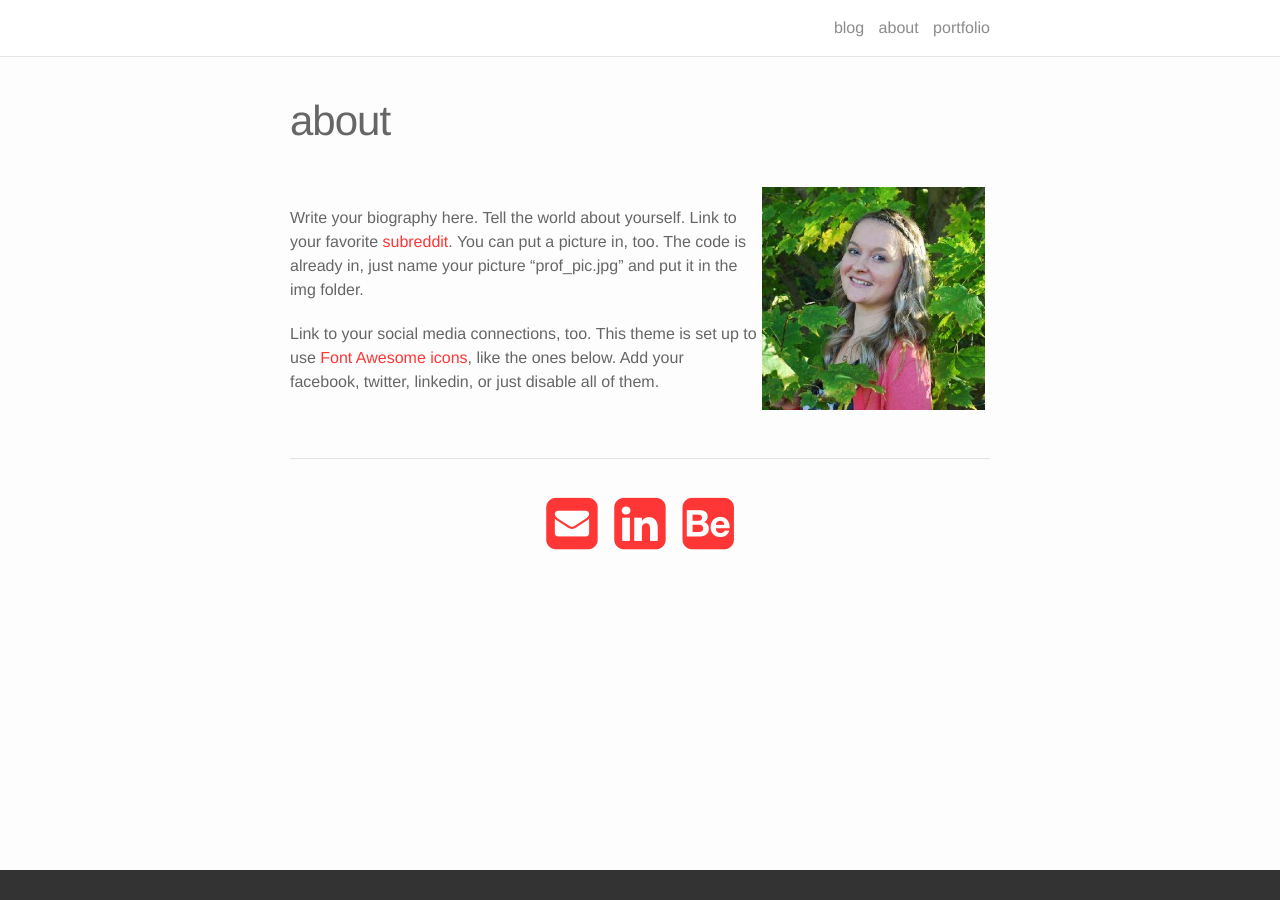
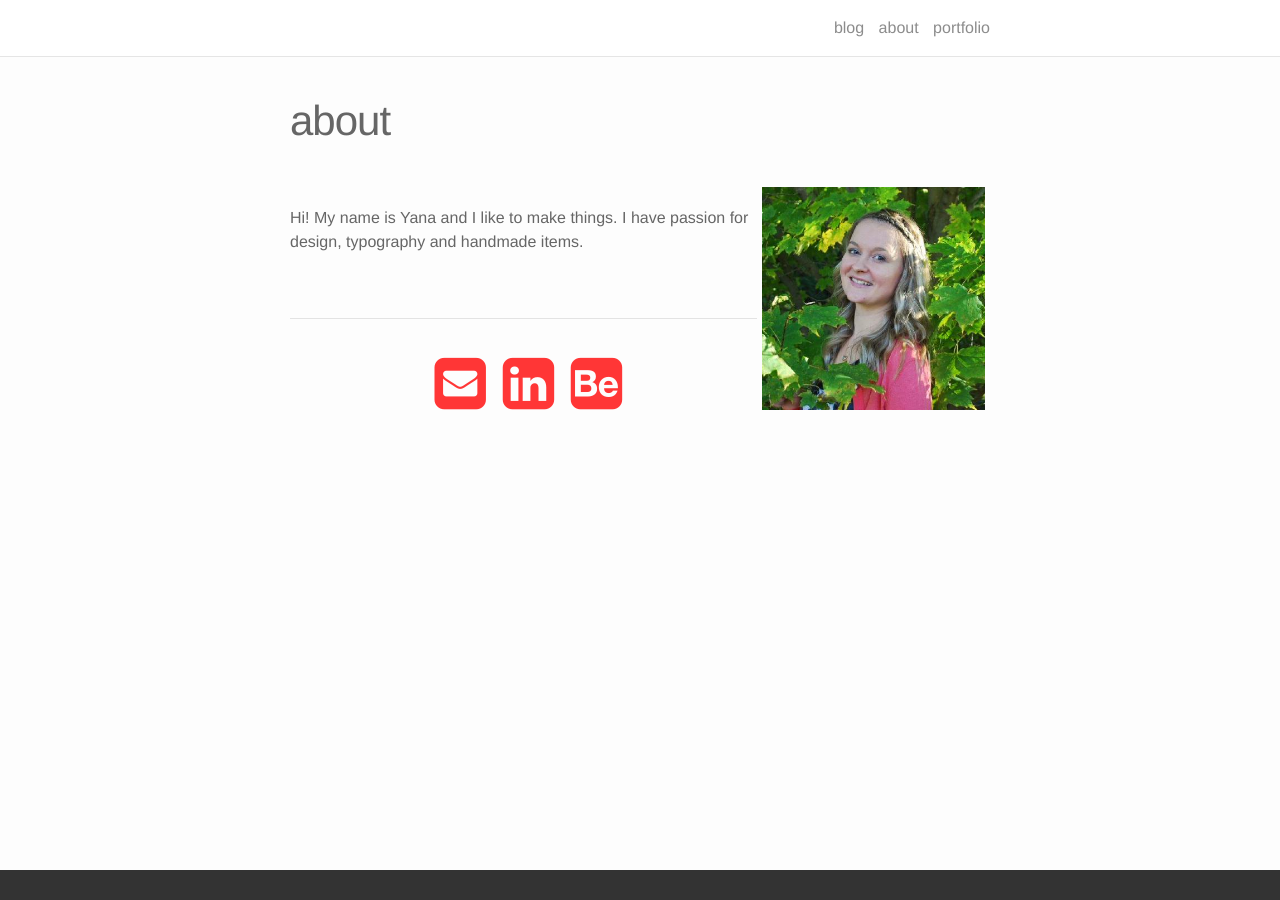
Before and after one commit to ynbd/ynbd.github.io, a Jekyll site: the page built from about.md, in a window 1280 px wide. Built offline with Jekyll 4.4.1, drawn with Linux system fonts in a browser that asks for light colours; nearby versions of some CDN libraries.

Commit message:
Update about.md

```diff
--- a/about.md
+++ b/about.md
@@ -7,9 +7,8 @@ permalink: /about/
 <img class="col one right" src="/img/prof_pic.jpeg">
 
 <br/>
-Write your biography here. Tell the world about yourself. Link to your favorite <a href="http://reddit.com" target="blank">subreddit</a>. You can put a picture in, too. The code is already in, just name your picture "prof_pic.jpg" and put it in the img folder.
+Hi! My name is Yana and I like to make things. I have passion for design, typography and handmade items.
 
-Link to your social media connections, too. This theme is set up to use <a href="http://fortawesome.github.io/Font-Awesome/" target="blank">Font Awesome icons</a>, like the ones below. Add your facebook, twitter, linkedin, or just disable all of them.
 
 
 <br/>
```
